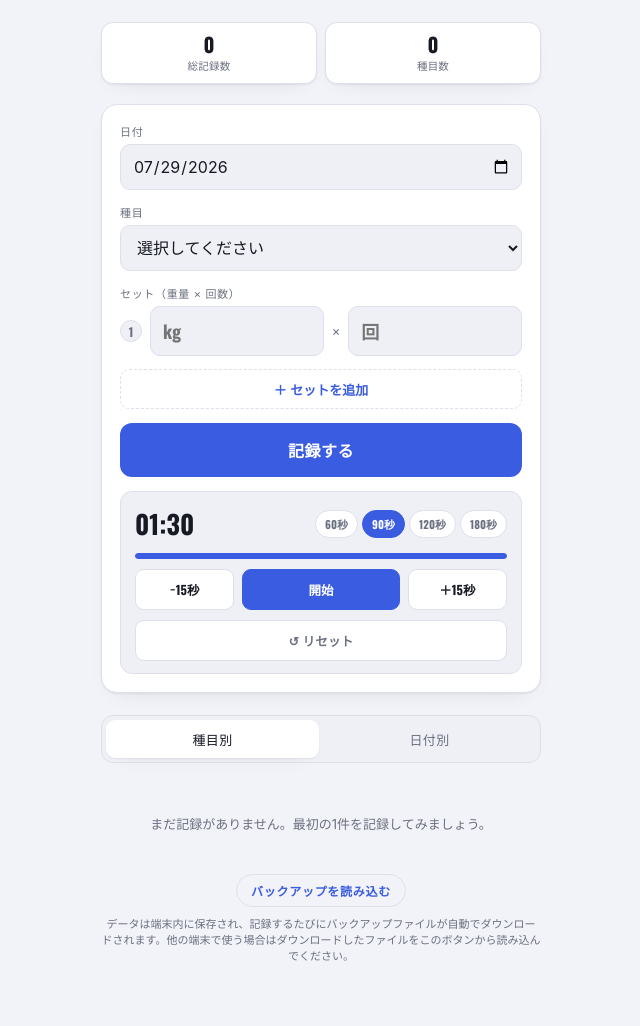
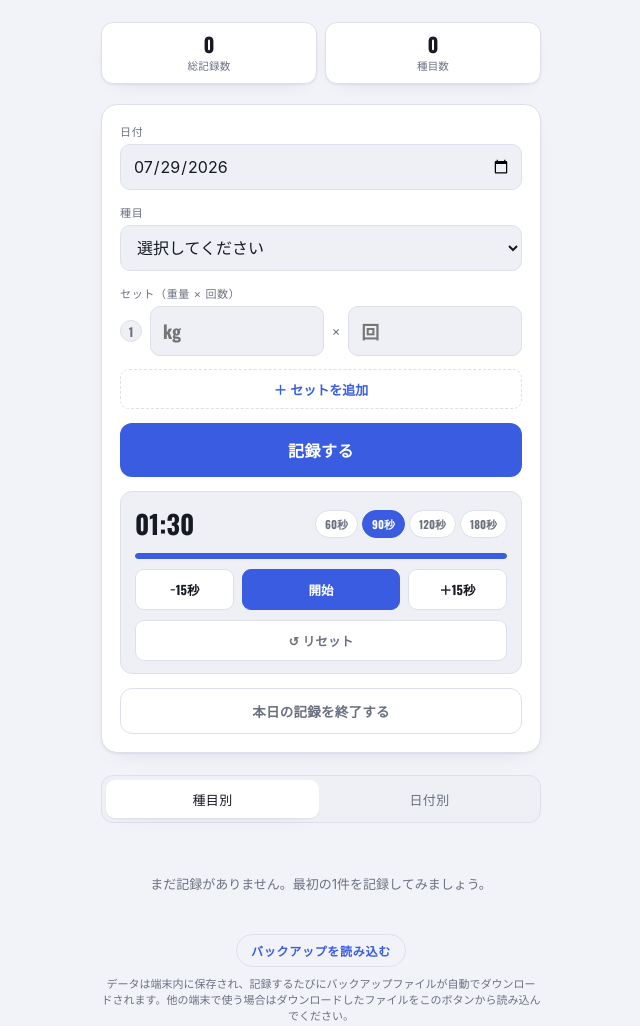
Before and after one commit to hayatoUvic/workout-tracker, a plain HTML site: page index.html in a window 1280 px wide. Shown: the whole page, without its empty margins (319-959 px from the left). Drawn offline with Linux system fonts and the light colour scheme.

Commit message:
Separate backup download from record save
Move automatic backup download from the save button to a new "finish day" button so recording a set no longer triggers a download prompt.

```diff
--- a/index.html
+++ b/index.html
@@ -259,6 +259,20 @@ input:focus, select:focus, button:focus-visible {
   cursor: pointer;
 }
 .save-btn:active { opacity: 0.85; }
+.finish-day-btn {
+  width: 100%;
+  background: none;
+  border: 1px solid var(--border);
+  color: var(--text-dim);
+  border-radius: 12px;
+  padding: 12px;
+  font-family: 'Oswald', sans-serif;
+  font-size: 13.5px;
+  font-weight: 600;
+  letter-spacing: 0.02em;
+  cursor: pointer;
+}
+.finish-day-btn:hover, .finish-day-btn:active { color: var(--text); background: var(--surface-alt); }
 
 .compare-box {
   background: var(--surface-alt);
@@ -758,6 +772,8 @@ input:focus, select:focus, button:focus-visible {
         </div>
         <button type="button" id="timer-reset" class="timer-reset-btn">↺ リセット</button>
       </div>
+
+      <button type="button" id="finish-day-btn" class="finish-day-btn">本日の記録を終了する</button>
     </section>
 
     <section class="history-section">
@@ -1439,7 +1455,11 @@ function handleSave() {
 
   const summary = inputSets.map(s => `${s.weight}kg×${s.reps}回`).join(' / ');
   showToast(anyPR ? `🏆 自己ベスト更新！ ${exercise} ${summary}` : `記録しました：${exercise} ${summary}`);
+}
+
+function handleFinishDay() {
   downloadBackup();
+  showToast('本日の記録を保存しました');
 }
 
 function handleDelete(id) {
@@ -1463,6 +1483,7 @@ exerciseSelect.addEventListener('change', () => {
 exerciseNewInput.addEventListener('input', updateCompareBox);
 dateInput.addEventListener('input', updateCompareBox);
 saveBtn.addEventListener('click', handleSave);
+document.getElementById('finish-day-btn').addEventListener('click', handleFinishDay);
 document.getElementById('backup-import').addEventListener('change', (e) => {
   const file = e.target.files[0];
   if (file) importBackupFile(file);
```
